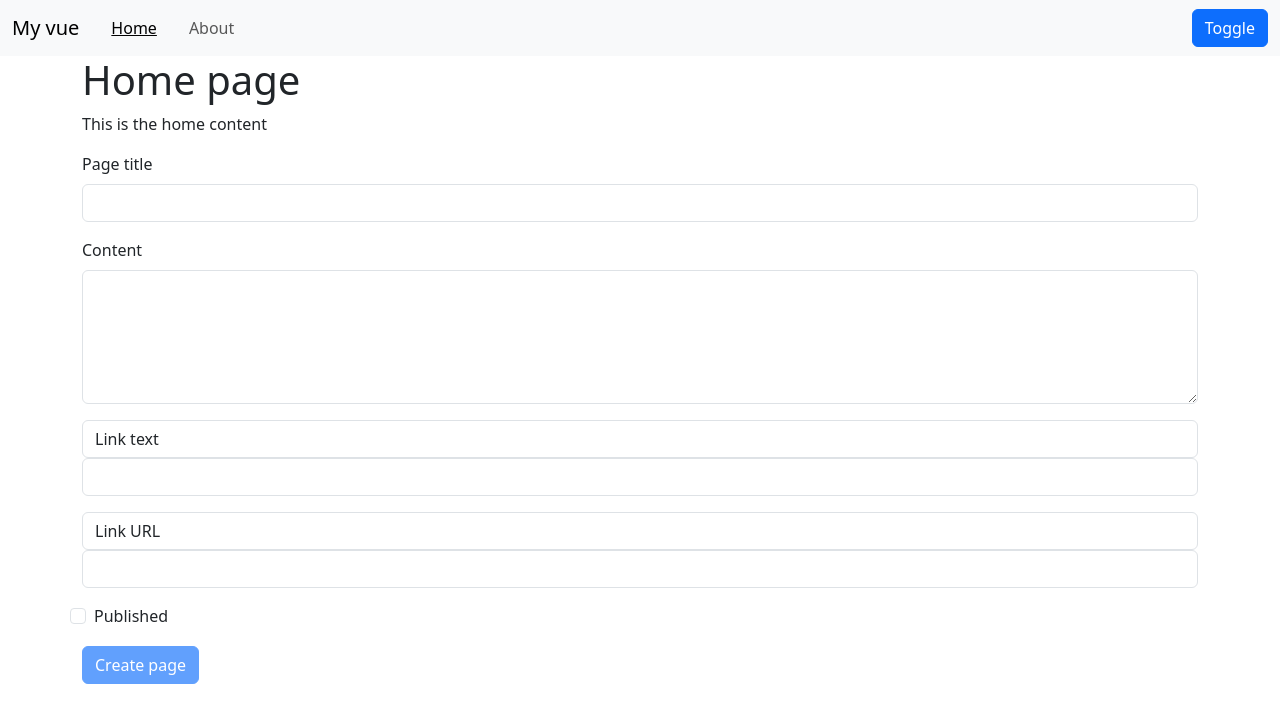
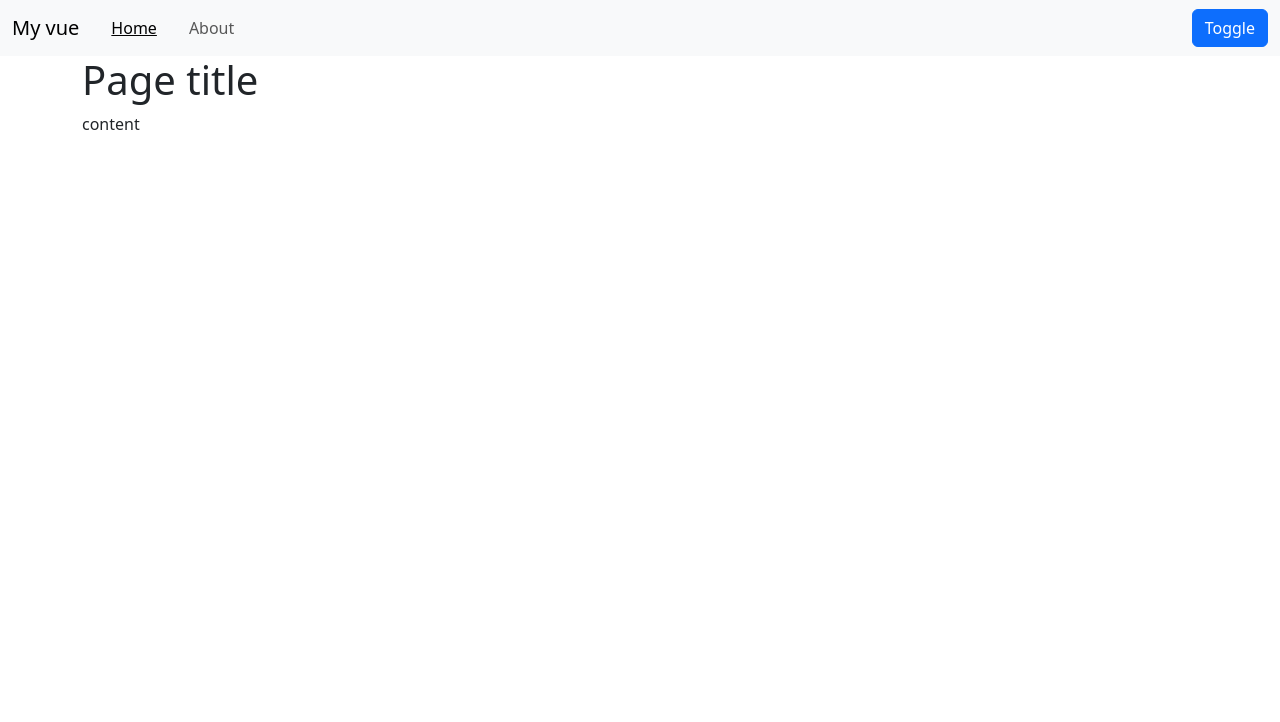
Before and after one commit to lreqr/vue-start-spa, a Vue app: page / in a window 1280 px wide. Shown: the top 722 px of the page. Built offline with nearby package versions, Linux system fonts and the light colour scheme.

Commit message:
app vue-router, created home page, created createPage, add to app router

```diff
--- a/package.json
+++ b/package.json
@@ -9,7 +9,8 @@
   "dependencies": {
     "bootstrap": "^5.3.6",
     "core-js": "^3.8.3",
-    "vue": "^3.2.13"
+    "vue": "^3.2.13",
+    "vue-router": "^4.5.1"
   },
   "devDependencies": {
     "@vue/cli-plugin-babel": "~5.0.0",
--- a/src/App.vue
+++ b/src/App.vue
@@ -5,17 +5,19 @@
     :active-page="activePage"
   />
 
-  <div v-show="false">
+  <router-view></router-view>
 
-  </div>
+<!--  <div v-show="false">-->
 
-  <PageViewer
-      v-if="pages.length > 0"
-      :page="pages[activePage]"/>
+<!--  </div>-->
 
- <CreatePage
-  @page-created="pageCreated">
- </CreatePage>
+<!--  <PageViewer-->
+<!--      v-if="pages.length > 0"-->
+<!--      :page="pages[activePage]"/>-->
+
+<!-- <CreatePage-->
+<!--  @page-created="pageCreated">-->
+<!-- </CreatePage>-->
 </template>
 <script>
 import PageViewer from "./components/PageViewer.vue";
--- a/src/components/PageViewer.vue
+++ b/src/components/PageViewer.vue
@@ -1,7 +1,7 @@
 <template>
   <div class="container">
-    <h1>{{ page.pageTitle }}</h1>
-    <p>{{ page.content }}</p>
+    <h1>Page title</h1>
+    <p>content</p>
   </div>
 </template>
 
--- a/src/main.js
+++ b/src/main.js
@@ -2,8 +2,11 @@ import {createApp} from 'vue';
 import App from "@/App.vue";
 import '../node_modules/bootstrap/dist/css/bootstrap.css';
 import $bus from './utils/Events';
+import router from './routes';
 
 const app = createApp(App);
+// use let us pass plugin, router - is a plugin
+app.use(router);
 
 app.config.globalProperties.$bus = $bus;
 
--- /dev/null
+++ b/src/routes.js
@@ -0,0 +1,13 @@
+import {createRouter, createWebHashHistory} from "vue-router";
+import PageViewer from "@/components/PageViewer.vue";
+import CreatePage from "@/components/CreatePage.vue";
+
+const router = createRouter({
+    history: createWebHashHistory(),
+    routes: [
+        {path: '/', component: PageViewer},
+        {path: '/create', component: CreatePage}
+    ]
+})
+
+export default router;
```
Also changed, not shown: 1 other file (tests, documents, lock files or other folders).
